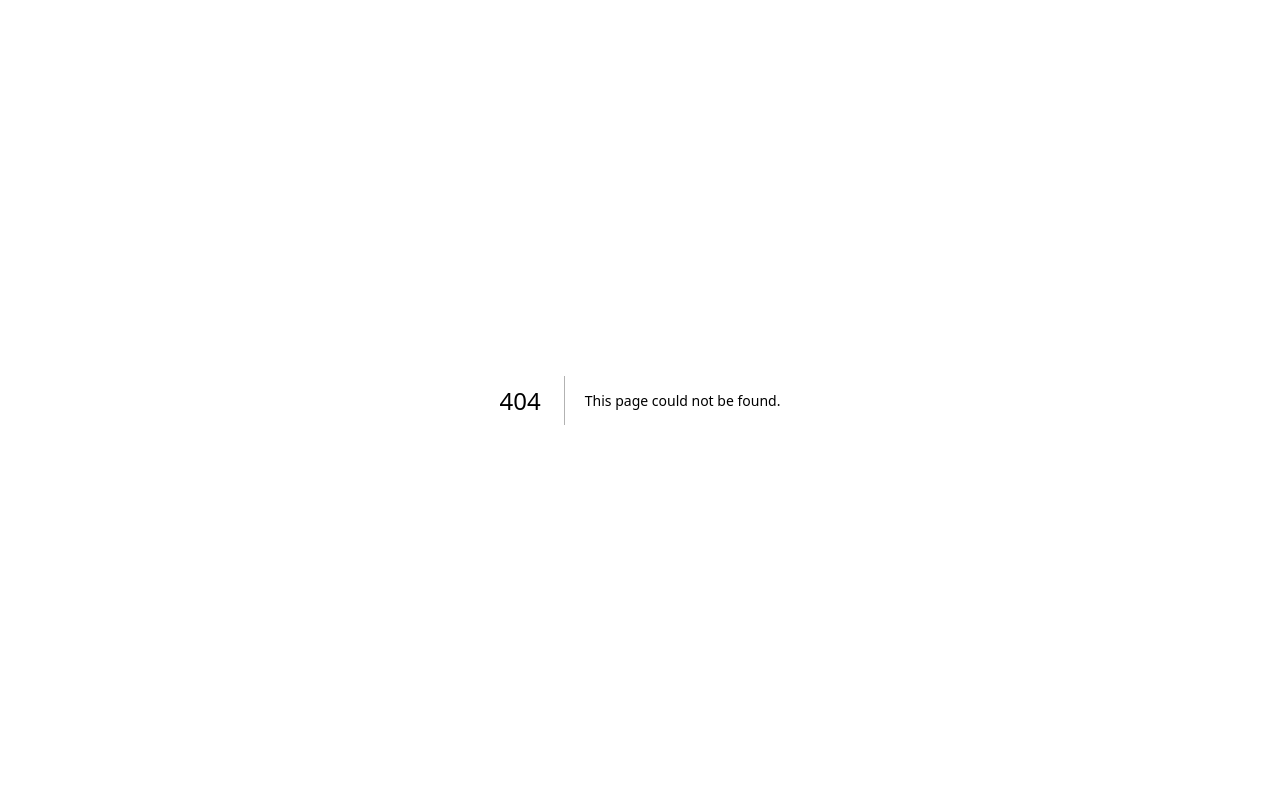
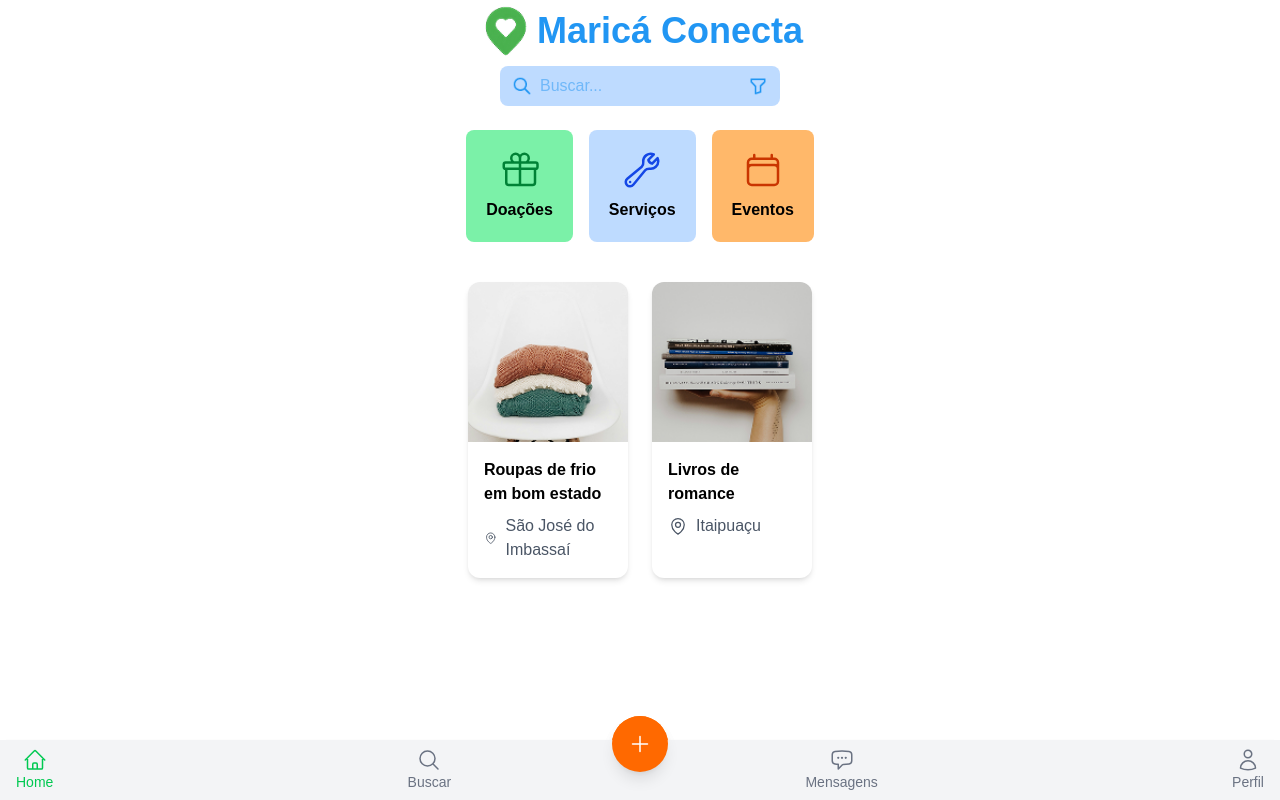
Before and after one commit to ThallesLorrhan/App-Marica, a Next.js app: page /home in a window 1280 px wide. Before the commit this address had no page. Built offline with nearby package versions, Linux system fonts and the light colour scheme.

Commit message:
add home

```diff
--- /dev/null
+++ b/src/app/home/page.js
@@ -0,0 +1,21 @@
+"use client";
+import Image from "next/image";
+import { useState, useEffect } from "react";
+import BottomNav from "@/components/BottomNav";
+import Header from "@/components/Header";
+import SearchBar from "@/components/SearchBar";
+import ActionButtonsMain from "@/components/ActionButtonsMain";
+import FeedCardHome from "@/components/FeedCardHome";
+
+export default function Message() {
+
+  return (
+    <div className="min-h-screen pb-20 bg-white flex flex-col items-center">
+        <Header />
+        <SearchBar />
+        <ActionButtonsMain />
+        <FeedCardHome />
+        <BottomNav  />
+    </div>
+  );
+}
--- a/src/app/page.js
+++ b/src/app/page.js
@@ -1,18 +1,5 @@
-import CardFeed from "@/components/CardFeed";
-import Header from "../components/Header";
-import SearchBar from "@/components/SearchBar";
-import ActionButtons from "@/components/ActionButtons";
-import BottomNav from "@/components/BottomNav";
+import { redirect } from "next/navigation";
 
-export default function Home() {
-  return (
-    <div className="bg-white min-h-screen flex items-center flex-col">
-        <Header />
-        <SearchBar />
-        <ActionButtons />
-        <CardFeed />
-        <BottomNav />
-
-    </div>
-  );
+export default function Page() {
+  redirect("/home");
 }
--- /dev/null
+++ b/src/app/search/page.js
@@ -0,0 +1,20 @@
+"use client";
+
+import ActionButtons from "@/components/ActionButtons";
+import BottomNav from "@/components/BottomNav";
+import CardFeed from "@/components/CardFeed";
+import Header from "@/components/Header";
+import SearchBar from "@/components/SearchBar";
+
+export default function Search() {
+
+  return (
+    <div className="min-h-screen pb-20 bg-white flex flex-col items-center">
+        <Header />
+        <SearchBar />
+        <ActionButtons />
+        <CardFeed />
+        <BottomNav  />
+    </div>
+  );
+}
--- /dev/null
+++ b/src/components/ActionButtonsMain.js
@@ -0,0 +1,30 @@
+"use client";
+
+import React from "react";
+import {
+  GiftIcon,
+  WrenchIcon,
+  CalendarIcon,
+} from "@heroicons/react/24/outline";
+
+const buttons = [
+  { text: "Doações", color: "bg-green-300", icon: <GiftIcon className="w-10 text-green-700" /> },
+  { text: "Serviços", color: "bg-blue-200", icon: <WrenchIcon className="w-10 text-blue-700" /> },
+  { text: "Eventos", color: "bg-orange-300", icon: <CalendarIcon className="w-10 text-orange-700" /> },
+];
+
+export default function ActionButtonsMain() {
+  return (
+    <div className="flex gap-4 justify-center mt-6">
+      {buttons.map((btn) => (
+        <button
+          key={btn.text}
+          className={`${btn.color} flex flex-col items-center gap-2 px-5 py-5 rounded-lg font-semibold hover:opacity-90 transition`}
+        >
+          {btn.icon}
+          <span className="text-black">{btn.text}</span>
+        </button>
+      ))}
+    </div>
+  );
+}
--- a/src/components/BottomNav.js
+++ b/src/components/BottomNav.js
@@ -17,7 +17,7 @@ export default function BottomNav() {
 
   const navItems = [
     { name: "home", icon: <HomeIcon className="h-6 w-6" />, href: "/" },
-    { name: "buscar", icon: <MagnifyingGlassIcon className="h-6 w-6" />, href: "/buscar" },
+    { name: "buscar", icon: <MagnifyingGlassIcon className="h-6 w-6" />, href: "/search" },
     { name: "mensagens", icon: <ChatBubbleLeftEllipsisIcon className="h-6 w-6" />, href: "/message" },
     { name: "perfil", icon: <UserIcon className="h-6 w-6" />, href: "/perfil" },
   ];
--- /dev/null
+++ b/src/components/FeedCardHome.js
@@ -0,0 +1,47 @@
+"use client";
+import Image from "next/image";
+import { MapPinIcon } from "@heroicons/react/24/outline";
+import BottomNav from "@/components/BottomNav";
+
+export default function FeedCardHome() {
+  const menuItems = [
+    { title: "Roupas de frio em bom estado", subtitle: "São José do Imbassaí", icon: <MapPinIcon className="h-5 w-5 text-gray-600" />, src: "/imgfeed4.png" },
+    { title: "Livros de romance", subtitle: "Itaipuaçu", icon: <MapPinIcon className="h-5 w-5 text-gray-600" />, src: "/imgfeed5.png" },
+  ];
+
+  return (
+    <div className="mt-10 pb-20 bg-white flex flex-col items-center">
+      {/* Lista de cards em linha */}
+      <div className="flex flex-wrap justify-center gap-6 w-full max-w-6xl px-4">
+        {menuItems.map((item, idx) => (
+          <div
+            key={idx}
+            className="flex flex-col bg-white rounded-xl shadow-md overflow-hidden hover:shadow-lg transition w-40"
+          >
+            {/* Imagem ocupando topo do card */}
+            <div className="w-full h-40 relative">
+              <Image
+                src={item.src}
+                alt={item.title}
+                fill
+                className="object-cover"
+              />
+            </div>
+
+            {/* Conteúdo */}
+            <div className="p-4 flex flex-col gap-2">
+              <h3 className="text-md font-semibold text-black">{item.title}</h3>
+              <div className="flex items-center gap-2 text-gray-600">
+                {item.icon}
+                <p>{item.subtitle}</p>
+              </div>
+            </div>
+          </div>
+        ))}
+      </div>
+
+      {/* Barra de navegação */}
+      <BottomNav />
+    </div>
+  );
+}
```
Also changed, not shown: public/imgfeed4.png (added), public/imgfeed5.png (added).
